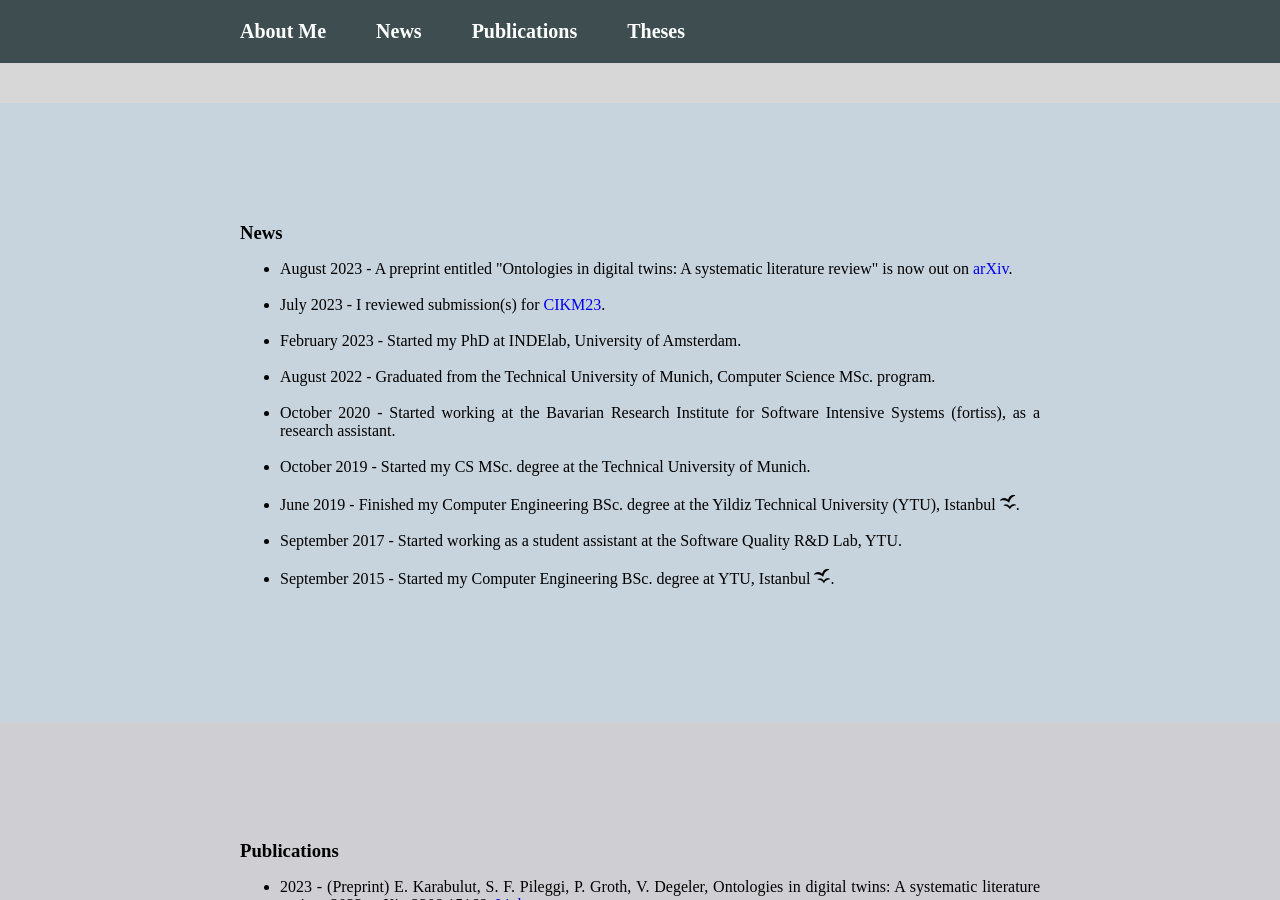
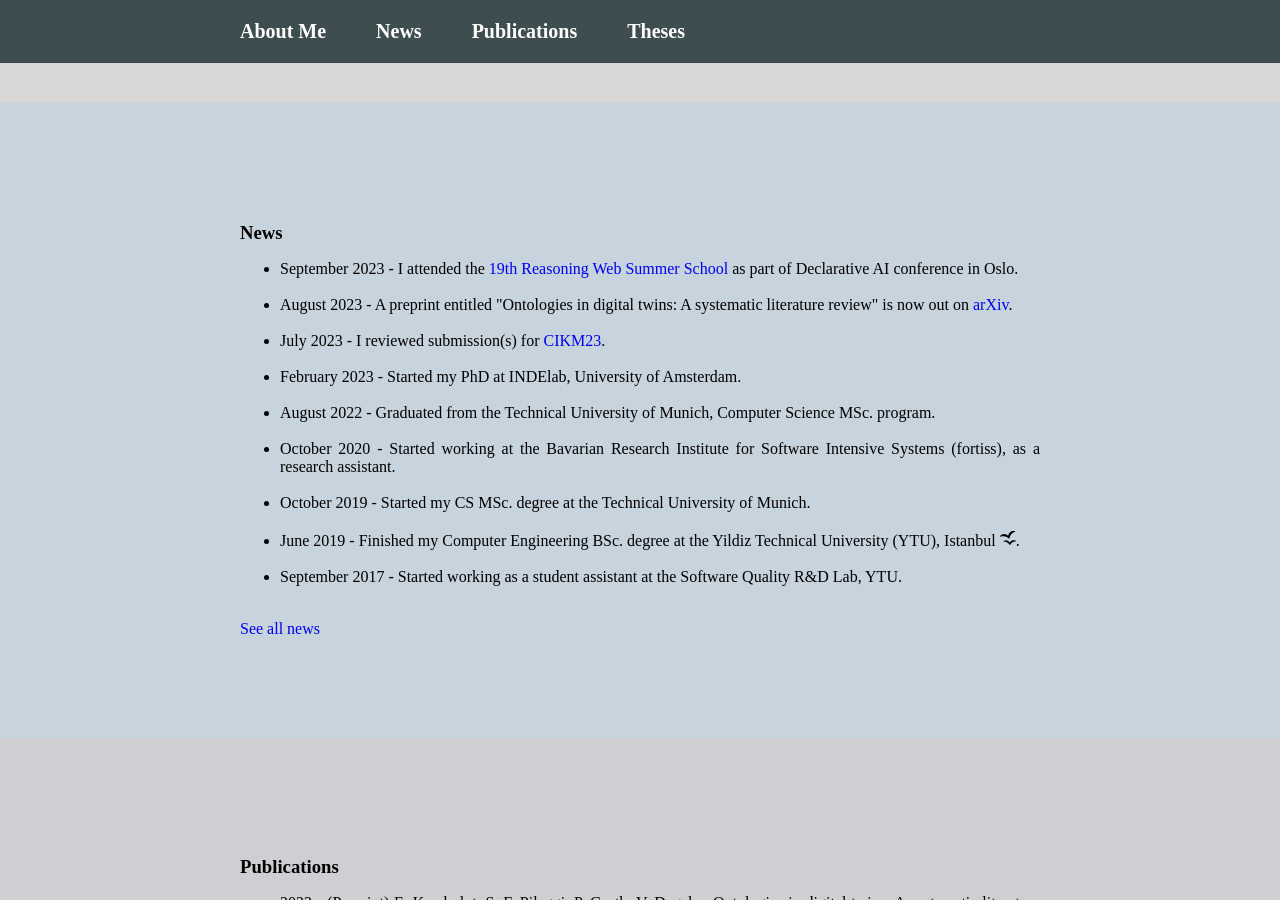
Before and after one commit to erkankarabulut/erkankarabulut.github.io, a Jekyll site: the page built from index.html, in a window 1280 px wide and 900 px high, scrolled down 581 px. Built offline with Jekyll 4.4.1, drawn with Linux system fonts in a browser that asks for light colours.

Commit message:
add news about the reasoning web summer school

```diff
--- a/_data/news.yml
+++ b/_data/news.yml
@@ -1,3 +1,4 @@
+- 'September 2023 - I attended the <a target="_blank" href="https://2023.declarativeai.net/events/reasoning-web">19th Reasoning Web Summer School</a> as part of Declarative AI conference in Oslo. '
 - 'August 2023 - A preprint entitled "Ontologies in digital twins: A systematic literature review" is now out on <a target="_blank" href="https://arxiv.org/abs/2308.15168">arXiv</a>.'
 - 'July 2023 - I reviewed submission(s) for <a target="_blank" href="https://uobevents.eventsair.com/cikm2023/">CIKM23</a>.'
 - 'February 2023 - Started my PhD at INDElab, University of Amsterdam.'
```
